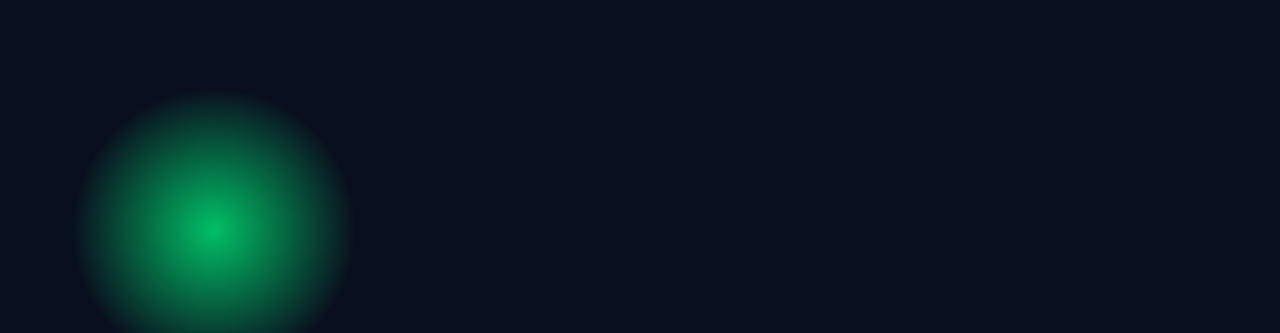
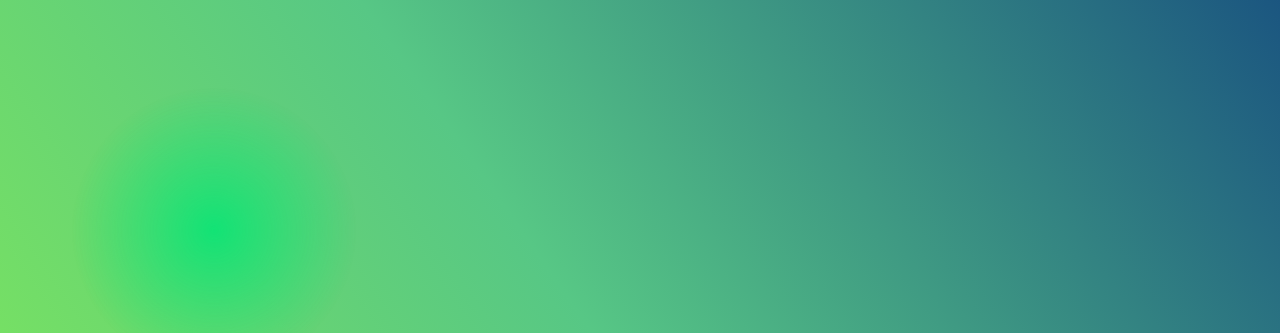
Before and after one commit to jonkler2025/novoident-web, a plain HTML site: page index.html in a window 1280 px wide. Shown: the top 333 px of the page. Drawn offline with Linux system fonts and the light colour scheme.

Commit message:
Update index.html

```diff
--- a/index.html
+++ b/index.html
@@ -9,7 +9,6 @@
     :root {
       --primary: #1e90ff;
       --accent: #00e676;
-      --bg: #0a0f1f;
       --text: #f5f5f5;
     }
 
@@ -20,7 +19,8 @@
     }
 
     body {
-      background-color: var(--bg);
+      background: #1b5680;
+      background: linear-gradient(235deg, rgba(27, 86, 128, 1) 0%, rgba(87, 199, 133, 1) 50%, rgba(134, 237, 83, 1) 100%);
       color: var(--text);
       font-family: 'Inter', sans-serif;
       display: flex;
```
